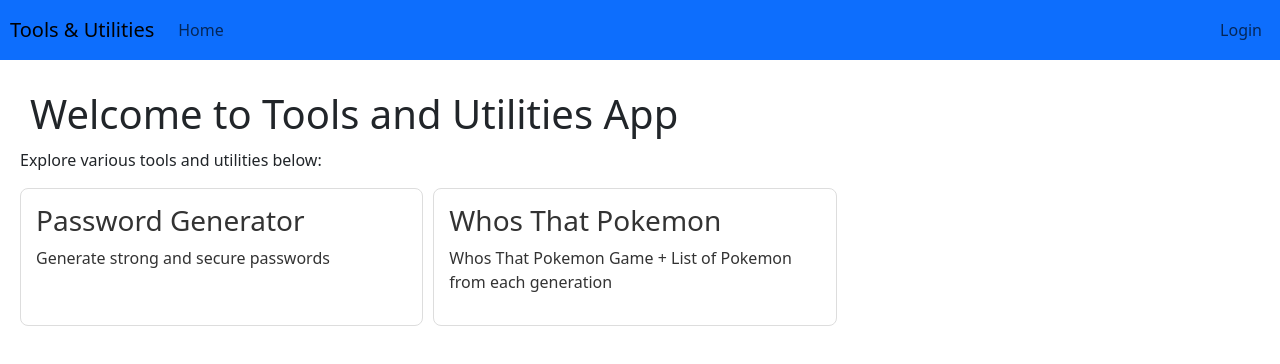
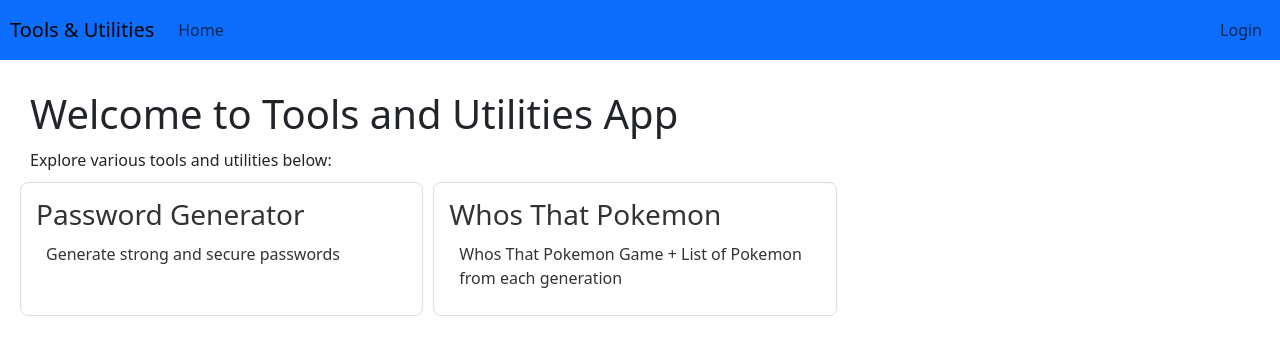
Before and after one commit to Asura369/The-All-Inclusive-App, a React (Create React App) app: page / in a window 1280 px wide. Shown: the top 364 px of the page. Built offline with nearby package versions, Linux system fonts and the light colour scheme.

Commit message:
align margins

```diff
--- a/src/components/Home.css
+++ b/src/components/Home.css
@@ -2,6 +2,10 @@
 .home-container {
     margin: 0 auto;
     padding: 20px;
+}
+
+.home-container p {
+    margin: 10px;
 }
 
 .tool-list {
```
